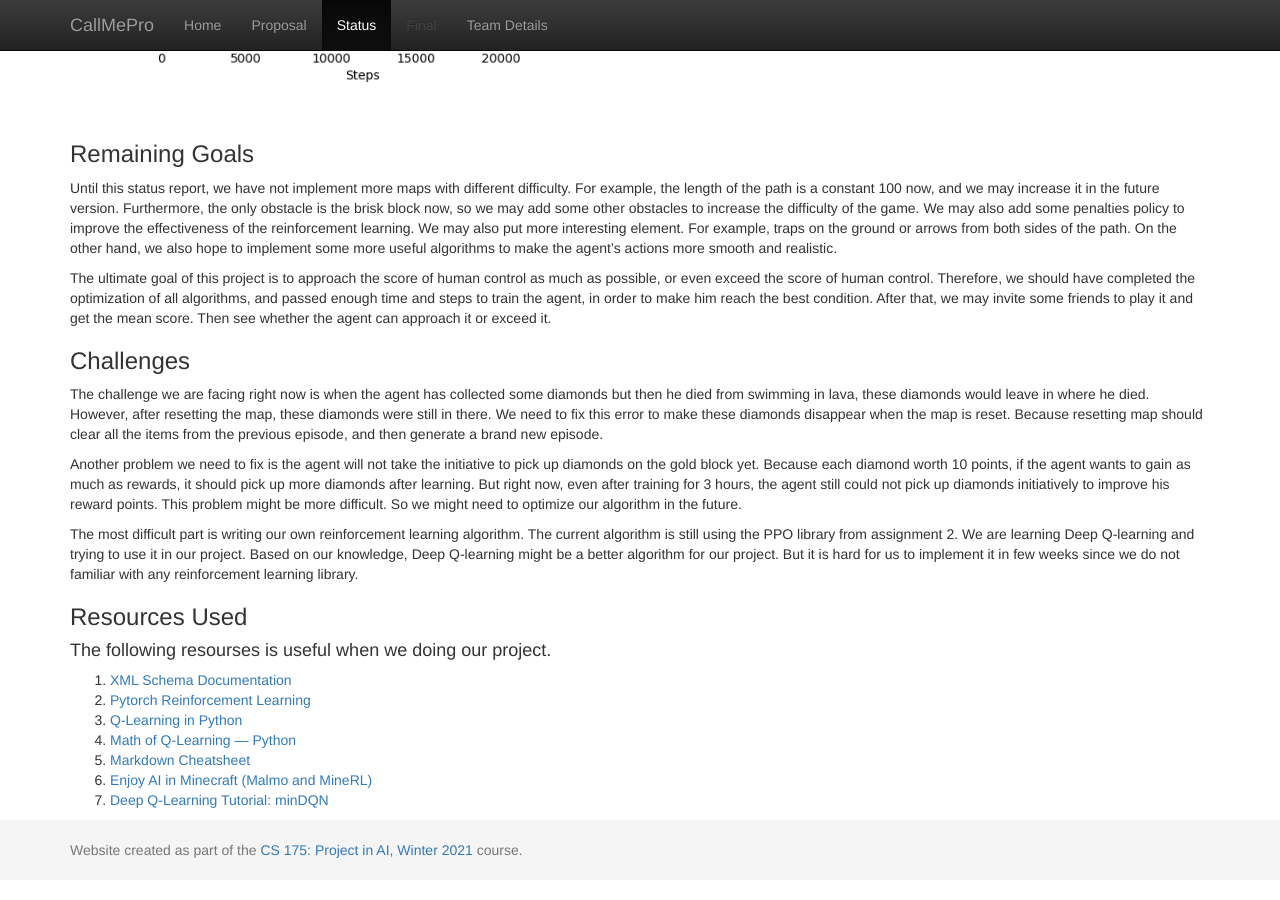
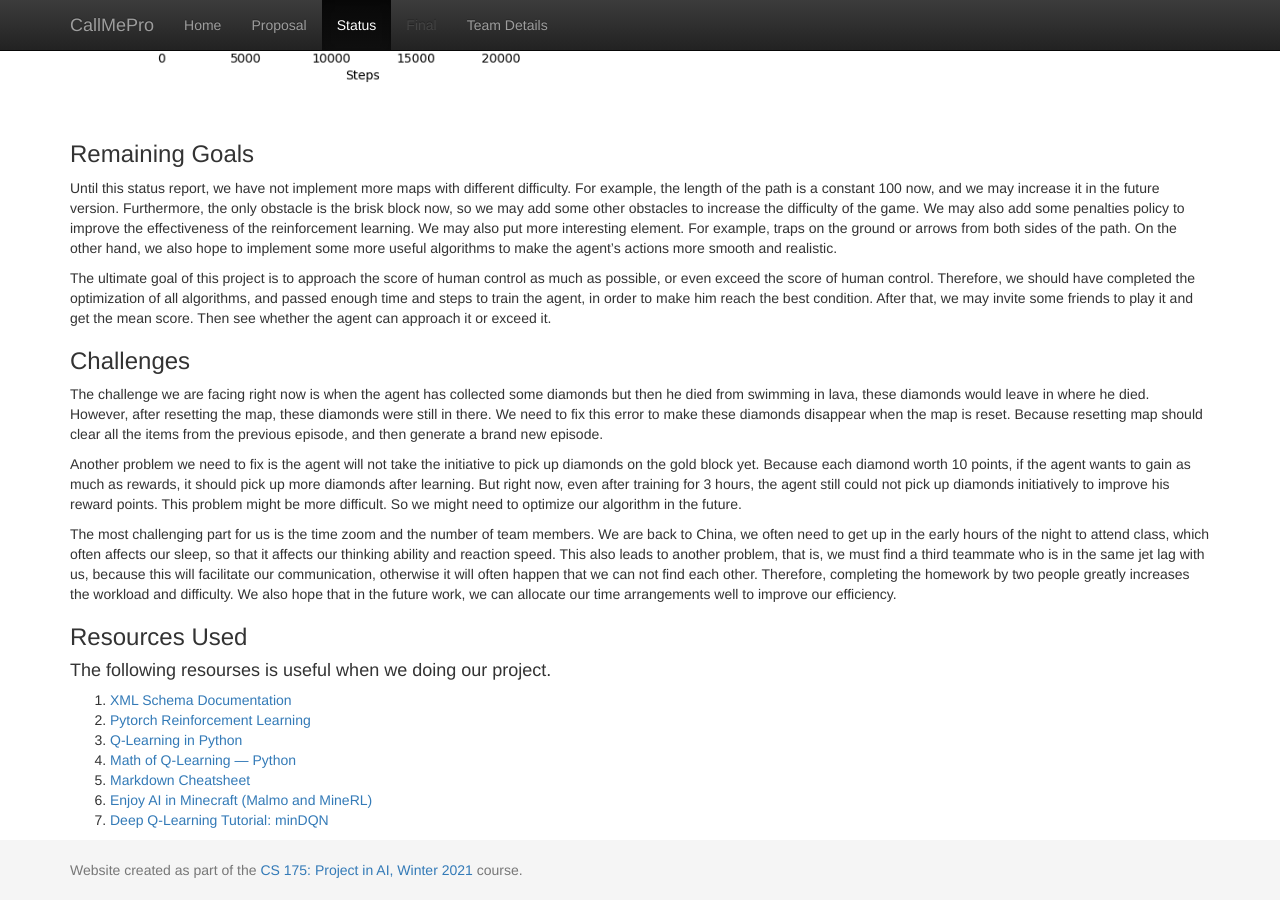
Before and after one commit to Markmzy/CallMePro, a Jekyll site: the page built from docs/status.md, in a window 1280 px wide and 900 px high, scrolled down 5119 px. Built offline with Jekyll 4.4.1, drawn with Linux system fonts in a browser that asks for light colours.

Commit message:
Update status.md

```diff
--- a/docs/status.md
+++ b/docs/status.md
@@ -84,7 +84,7 @@
 
 Another problem we need to fix is the agent will not take the initiative to pick up diamonds on the gold block yet. Because each diamond worth 10 points, if the agent wants to gain as much as rewards, it should pick up more diamonds after learning. But right now, even after training for 3 hours, the agent still could not pick up diamonds initiatively to improve his reward points. This problem might be more difficult. So we might need to optimize our algorithm in the future.<br>
 
-The most difficult part is writing our own reinforcement learning algorithm. The current algorithm is still using the PPO library from assignment 2. We are learning Deep Q-learning and trying to use it in our project. Based on our knowledge, Deep Q-learning might be a better algorithm for our project. But it is hard for us to implement it in few weeks since we do not familiar with any reinforcement learning library.<br>
+The most challenging part for us is the time zoom and the number of team members. We are back to China, we often need to get up in the early hours of the night to attend class, which often affects our sleep, so that it affects our thinking ability and reaction speed. This also leads to another problem, that is, we must find a third teammate who is in the same jet lag with us, because this will facilitate our communication, otherwise it will often happen that we can not find each other. Therefore, completing the homework by two people greatly increases the workload and difficulty. We also hope that in the future work, we can allocate our time arrangements well to improve our efficiency.<br>
 
 
 ### Resources Used
```
